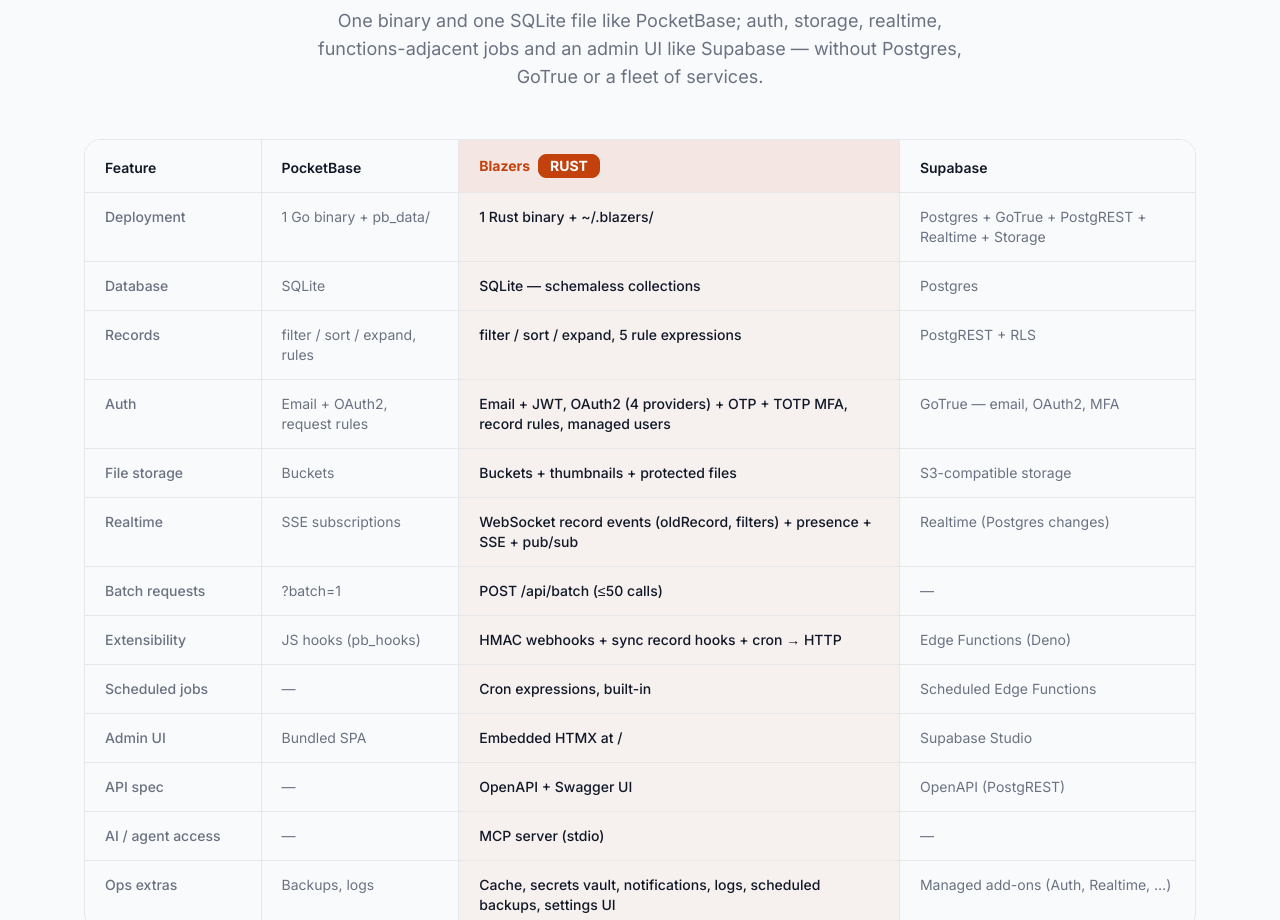
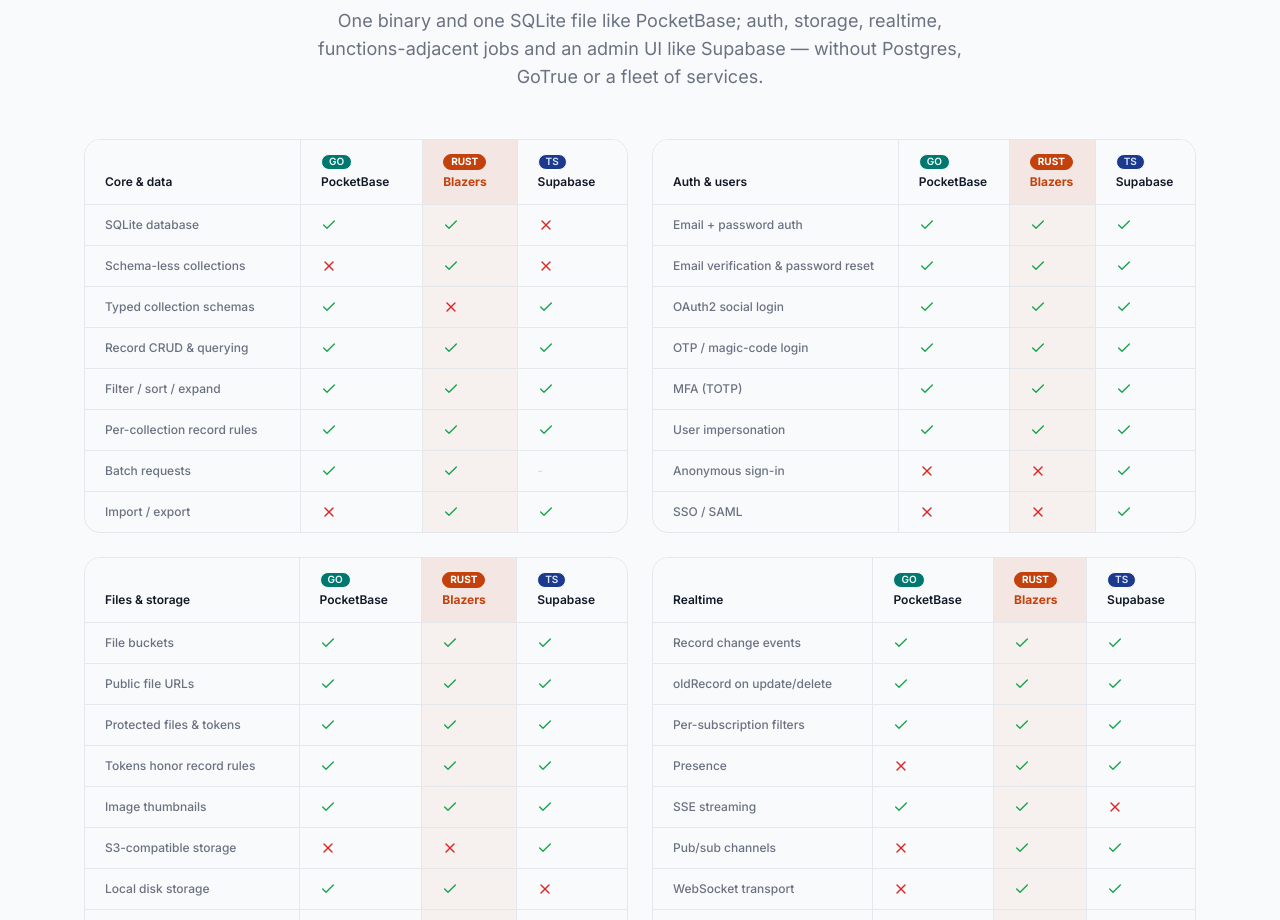
Before and after one commit to hieudoanm/blazers, a Next.js app in the folder packages/landing/: page / in a window 1280 px wide. Shown: the part 1880-2800 px from the top of the page. Built offline with nearby package versions, Linux system fonts and the light colour scheme.

Commit message:
Update Blazers

```diff
--- a/packages/landing/package.json
+++ b/packages/landing/package.json
@@ -37,7 +37,7 @@
     "prettier-plugin-tailwindcss": "0.8.1",
     "rimraf": "6.1.4",
     "tailwindcss": "4.3.5",
-    "typescript": "7.0.2",
+    "typescript": "6.0.3",
     "vitest": "5.1.0"
   }
 }
--- a/packages/landing/src/app/layout.tsx
+++ b/packages/landing/src/app/layout.tsx
@@ -12,7 +12,7 @@ const LOGO =
   process.env.NODE_ENV === 'production' ? '/blazers/logo.svg' : '/logo.svg';
 const NAV_LINKS = [
   { label: 'Features', href: '#features' },
-  { label: 'vs PocketBase', href: '#compare' },
+  { label: 'Versus', href: '#compare' },
   { label: 'Quickstart', href: '#quickstart' },
   { label: 'Docs', href: '/docs/' },
 ];
--- a/packages/landing/src/app/page.tsx
+++ b/packages/landing/src/app/page.tsx
@@ -7,6 +7,7 @@ import Hero from '@/components/molecules/Hero';
 import CTA from '@/components/molecules/CTA';
 import {
   LuBookOpen,
+  LuCheck,
   LuCpu,
   LuDatabase,
   LuFolderUp,
@@ -14,6 +15,7 @@ import {
   LuLayoutDashboard,
   LuLock,
   LuWebhook,
+  LuX,
   LuZap,
 } from 'react-icons/lu';
 
@@ -26,93 +28,151 @@ const GITHUB = 'https://github.com/hieudoanm/blazers';
 const LOGO =
   process.env.NODE_ENV === 'production' ? '/blazers/logo.svg' : '/logo.svg';
 
+type Support = boolean | 'na';
+
 interface CompareRow {
   feature: string;
-  pb: string;
-  bz: string;
-  sb: string;
+  pb: Support;
+  bz: Support;
+  sb: Support;
 }
 
-const COMPARE: CompareRow[] = [
+interface CompareGroup {
+  title: string;
+  rows: CompareRow[];
+}
+
+const COMPARE_GROUPS: CompareGroup[] = [
   {
-    feature: 'Deployment',
-    pb: '1 Go binary + pb_data/',
-    bz: '1 Rust binary + ~/.blazers/',
-    sb: 'Postgres + GoTrue + PostgREST + Realtime + Storage',
+    title: 'Core & data',
+    rows: [
+      { feature: 'SQLite database', pb: true, bz: true, sb: false },
+      {
+        feature: 'Schema-less collections',
+        pb: false,
+        bz: true,
+        sb: false,
       },
       {
-    feature: 'Database',
-    pb: 'SQLite',
-    bz: 'SQLite — schemaless collections',
-    sb: 'Postgres',
+        feature: 'Typed collection schemas',
+        pb: true,
+        bz: false,
+        sb: true,
+      },
+      { feature: 'Record CRUD & querying', pb: true, bz: true, sb: true },
+      { feature: 'Filter / sort / expand', pb: true, bz: true, sb: true },
+      {
+        feature: 'Per-collection record rules',
+        pb: true,
+        bz: true,
+        sb: true,
+      },
+      { feature: 'Batch requests', pb: true, bz: true, sb: 'na' },
+      { feature: 'Import / export', pb: false, bz: true, sb: true },
+    ],
   },
   {
-    feature: 'Records',
-    pb: 'filter / sort / expand, rules',
-    bz: 'filter / sort / expand, 5 rule expressions',
-    sb: 'PostgREST + RLS',
+    title: 'Auth & users',
+    rows: [
+      { feature: 'Email + password auth', pb: true, bz: true, sb: true },
+      {
+        feature: 'Email verification & password reset',
+        pb: true,
+        bz: true,
+        sb: true,
+      },
+      { feature: 'OAuth2 social login', pb: true, bz: true, sb: true },
+      { feature: 'OTP / magic-code login', pb: true, bz: true, sb: true },
+      { feature: 'MFA (TOTP)', pb: true, bz: true, sb: true },
+      { feature: 'User impersonation', pb: true, bz: true, sb: true },
+      { feature: 'Anonymous sign-in', pb: false, bz: false, sb: true },
+      { feature: 'SSO / SAML', pb: false, bz: false, sb: true },
+    ],
   },
   {
-    feature: 'Auth',
-    pb: 'Email + OAuth2, request rules',
-    bz: 'Email + JWT, OAuth2 (4 providers) + OTP + TOTP MFA, record rules, managed users',
-    sb: 'GoTrue — email, OAuth2, MFA',
+    title: 'Files & storage',
+    rows: [
+      { feature: 'File buckets', pb: true, bz: true, sb: true },
+      { feature: 'Public file URLs', pb: true, bz: true, sb: true },
+      {
+        feature: 'Protected files & tokens',
+        pb: true,
+        bz: true,
+        sb: true,
       },
       {
-    feature: 'File storage',
-    pb: 'Buckets',
-    bz: 'Buckets + thumbnails + protected files',
-    sb: 'S3-compatible storage',
+        feature: 'Tokens honor record rules',
+        pb: true,
+        bz: true,
+        sb: true,
+      },
+      { feature: 'Image thumbnails', pb: true, bz: true, sb: true },
+      { feature: 'S3-compatible storage', pb: false, bz: false, sb: true },
+      { feature: 'Local disk storage', pb: true, bz: true, sb: false },
+      { feature: 'CDN-backed delivery', pb: false, bz: false, sb: true },
+    ],
   },
   {
-    feature: 'Realtime',
-    pb: 'SSE subscriptions',
-    bz: 'WebSocket record events (oldRecord, filters) + presence + SSE + pub/sub',
-    sb: 'Realtime (Postgres changes)',
+    title: 'Realtime',
+    rows: [
+      { feature: 'Record change events', pb: true, bz: true, sb: true },
+      {
+        feature: 'oldRecord on update/delete',
+        pb: true,
+        bz: true,
+        sb: true,
       },
       {
-    feature: 'Batch requests',
-    pb: '?batch=1',
-    bz: 'POST /api/batch (≤50 calls)',
-    sb: '—',
+        feature: 'Per-subscription filters',
+        pb: true,
+        bz: true,
+        sb: true,
+      },
+      { feature: 'Presence', pb: false, bz: true, sb: true },
+      { feature: 'SSE streaming', pb: true, bz: true, sb: false },
+      { feature: 'Pub/sub channels', pb: false, bz: true, sb: true },
+      { feature: 'WebSocket transport', pb: false, bz: true, sb: true },
+      {
+        feature: 'Wildcard subscriptions',
+        pb: false,
+        bz: true,
+        sb: true,
+      },
+    ],
   },
   {
-    feature: 'Extensibility',
-    pb: 'JS hooks (pb_hooks)',
-    bz: 'HMAC webhooks + sync record hooks + cron → HTTP',
-    sb: 'Edge Functions (Deno)',
+    title: 'Extensibility & ops',
+    rows: [
+      { feature: 'Outbound webhooks', pb: false, bz: true, sb: true },
+      {
+        feature: 'Server-side record hooks',
+        pb: true,
+        bz: true,
+        sb: true,
       },
       {
-    feature: 'Scheduled jobs',
-    pb: '—',
-    bz: 'Cron expressions, built-in',
-    sb: 'Scheduled Edge Functions',
+        feature: 'JS / edge-function runtime',
+        pb: true,
+        bz: false,
+        sb: true,
       },
-  {
-    feature: 'Admin UI',
-    pb: 'Bundled SPA',
-    bz: 'Embedded HTMX at /',
-    sb: 'Supabase Studio',
-  },
-  {
-    feature: 'API spec',
-    pb: '—',
-    bz: 'OpenAPI + Swagger UI',
-    sb: 'OpenAPI (PostgREST)',
-  },
-  {
-    feature: 'AI / agent access',
-    pb: '—',
-    bz: 'MCP server (stdio)',
-    sb: '—',
-  },
-  {
-    feature: 'Ops extras',
-    pb: 'Backups, logs',
-    bz: 'Cache, secrets vault, notifications, logs, scheduled backups, settings UI',
-    sb: 'Managed add-ons (Auth, Realtime, …)',
+      { feature: 'Cron jobs', pb: true, bz: true, sb: true },
+      { feature: 'Secrets vault', pb: false, bz: true, sb: true },
+      { feature: 'Admin dashboard', pb: true, bz: true, sb: true },
+      { feature: 'OpenAPI + API docs', pb: false, bz: true, sb: true },
+      { feature: 'MCP server', pb: false, bz: true, sb: true },
+    ],
   },
 ];
+
+function support(value: Support) {
+  if (value === 'na') return <span className="text-gray-300">-</span>;
+  return value ? (
+    <LuCheck aria-label="Supported" className="text-success size-4" />
+  ) : (
+    <LuX aria-label="Not supported" className="text-error size-4" />
+  );
+}
 
 type TokKind =
   'prompt' | 'cmd' | 'flag' | 'str' | 'key' | 'url' | 'dim' | 'ok' | 'err';
@@ -294,48 +354,66 @@ const Home: NextPage = () => (
               without Postgres, GoTrue or a fleet of services.
             </p>
           </div>
-          <div className="overflow-x-auto rounded-2xl border border-gray-200">
-            <table className="w-full border-collapse text-sm [&_tbody_tr:last-child>td]:border-b-0">
+          <div className="grid gap-6 md:grid-cols-2">
+            {COMPARE_GROUPS.map((group) => (
+              <div
+                key={group.title}
+                className="overflow-x-auto rounded-2xl border border-gray-200">
+                <table className="w-full border-collapse text-xs [&_tbody_tr:last-child>td]:border-b-0">
                   <thead>
                     <tr>
-                  <th className="w-44 border-b border-gray-200 bg-gray-50 px-5 py-3.5 text-left align-bottom font-semibold">
-                    Feature
+                      <th className="border-b border-gray-200 bg-gray-50 px-5 py-3.5 text-left align-bottom font-semibold whitespace-nowrap">
+                        {group.title}
                       </th>
                       <th className="border-b border-l border-gray-200 bg-gray-50 px-5 py-3.5 text-left align-bottom font-semibold">
-                    PocketBase
+                        <span className="flex flex-col items-start gap-1">
+                          <span className="badge badge-xs bg-teal-700 text-teal-50 uppercase">
+                            go
+                          </span>
+                          <span>PocketBase</span>
+                        </span>
                       </th>
                       <th className="bg-primary/10 border-b border-l border-gray-200 px-5 py-3.5 text-left align-bottom">
-                    <span className="text-primary flex items-center gap-2 font-bold">
+                        <span className="flex flex-col items-start gap-1">
+                          <span className="badge badge-primary badge-xs uppercase">
+                            rust
+                          </span>
+                          <span className="text-primary font-bold">
                             Blazers
-                      <span className="badge badge-primary uppercase">
-                        rust
                           </span>
                         </span>
                       </th>
                       <th className="border-b border-l border-gray-200 bg-gray-50 px-5 py-3.5 text-left align-bottom font-semibold">
-                    Supabase
+                        <span className="flex flex-col items-start gap-1">
+                          <span className="badge badge-xs bg-blue-900 text-blue-100 uppercase">
+                            ts
+                          </span>
+                          <span>Supabase</span>
+                        </span>
                       </th>
                     </tr>
                   </thead>
                   <tbody>
-                {COMPARE.map((row) => (
+                    {group.rows.map((row) => (
                       <tr key={row.feature} className="group">
-                    <td className="border-b border-gray-200 px-5 py-3.5 align-top font-medium text-gray-500">
+                        <td className="border-b border-gray-200 px-5 py-3 align-top font-medium whitespace-nowrap text-gray-500">
                           {row.feature}
                         </td>
-                    <td className="border-b border-l border-gray-200 px-5 py-3.5 align-top text-gray-500">
-                      {row.pb}
+                        <td className="border-b border-l border-gray-200 px-5 py-3 align-top text-gray-500">
+                          {support(row.pb)}
                         </td>
-                    <td className="bg-primary/5 group-hover:bg-primary/10 border-b border-l border-gray-200 px-5 py-3.5 align-top font-medium text-gray-900">
-                      {row.bz}
+                        <td className="bg-primary/5 group-hover:bg-primary/10 border-b border-l border-gray-200 px-5 py-3 align-top font-medium text-gray-900">
+                          {support(row.bz)}
                         </td>
-                    <td className="border-b border-l border-gray-200 px-5 py-3.5 align-top text-gray-500">
-                      {row.sb}
+                        <td className="border-b border-l border-gray-200 px-5 py-3 align-top text-gray-500">
+                          {support(row.sb)}
                         </td>
                       </tr>
                     ))}
                   </tbody>
                 </table>
+              </div>
+            ))}
           </div>
           <p className="mt-4 text-center text-sm text-gray-500">
             Comparing deployment model, auth, storage, realtime and ops surface
```
Also changed, not shown: 1 other file (tests, documents, lock files or other folders). Lines whose indentation alone changed are shown as unchanged.
